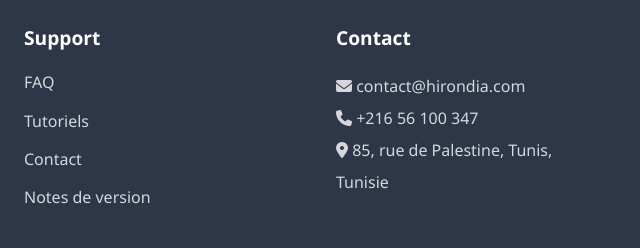
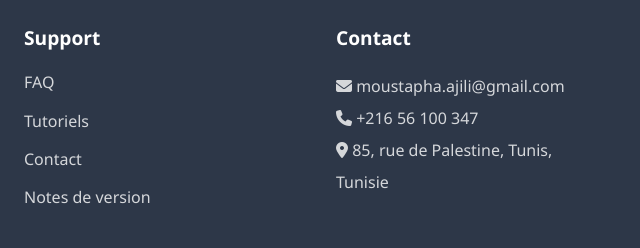
Before and after one commit to Hirondia/hirondia.github.io, a plain HTML site: page index.html in a window 1280 px wide. Shown: the part 3742-3990 px from the top of the page, 640-1280 px from the left. Drawn offline with Linux system fonts and the light colour scheme.

Commit message:
Update index.html

```diff
--- a/index.html
+++ b/index.html
@@ -733,7 +733,7 @@
             <div class="footer-section">
                 <h4>Contact</h4>
                 <p style="color: rgba(255,255,255,0.8); line-height: 2;">
-                    <i class="fas fa-envelope"></i> contact@hirondia.com<br>
+                    <i class="fas fa-envelope"></i> moustapha.ajili@gmail.com<br>
                     <i class="fas fa-phone"></i> +216 56 100 347<br>
                     <i class="fas fa-map-marker-alt"></i> 85, rue de Palestine, Tunis, Tunisie
                 </p>
```
